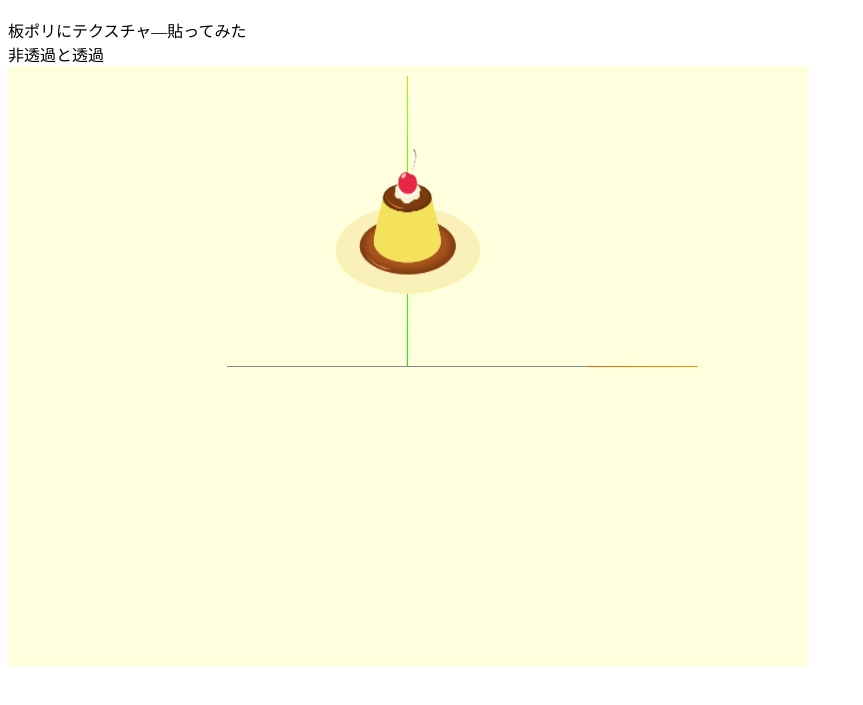
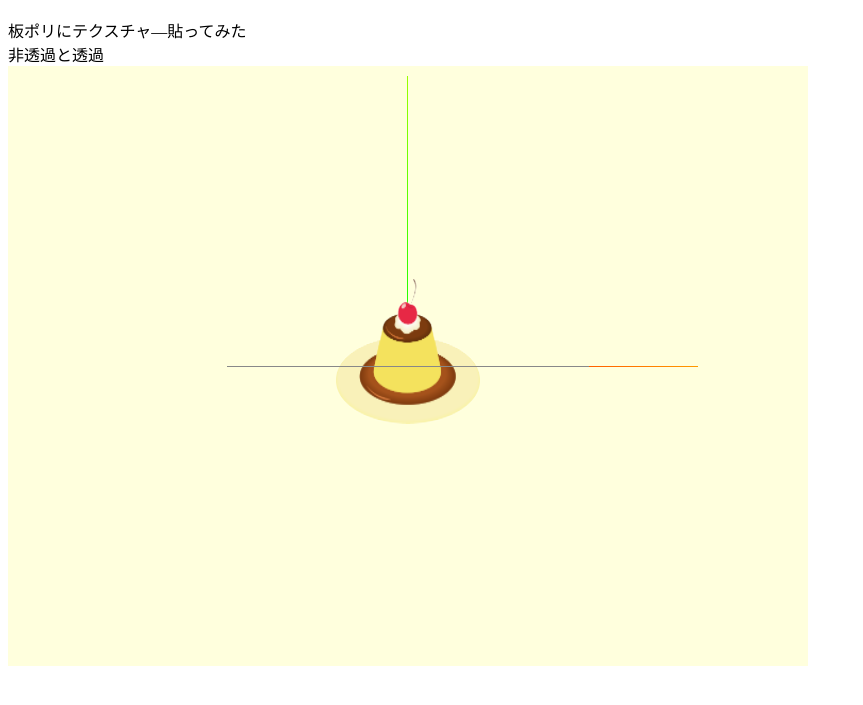
Before and after one commit to myuka153/report2, a plain HTML site: page pudding.html in a window 1280 px wide. Shown: the part 57-762 px from the top of the page, without its empty margins (0-863 px from the left). Drawn offline with nearby package versions, Linux system fonts and the light colour scheme.

Commit message:
Update pudding.html

```diff
--- a/pudding.html
+++ b/pudding.html
@@ -61,7 +61,7 @@
         // pudding
         const sprite1 = new THREE.Sprite(material);
         sprite1.scale.set(1,1,1);
-        sprite1.position.set(0,1,0); //位置を指定
+        sprite1.position.set(0,0.1,0); //位置を指定
         scene.add(sprite1);
 
         update();
```
